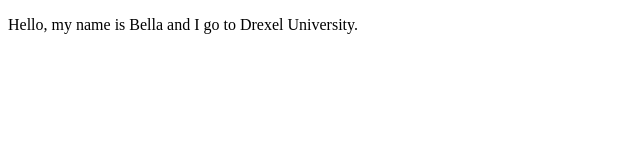
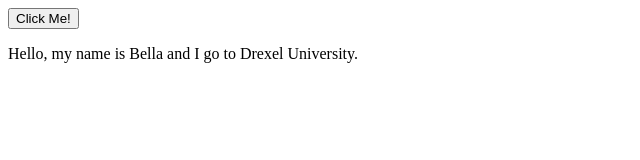
Before and after one commit to Bbbbbella/My-webpage, a plain HTML site: page index.html in a window 1280 px wide. Shown: the whole page, without its empty margins (0-640 px from the left). Drawn offline with Linux system fonts and the light colour scheme.

Commit message:
Update index.html

```diff
--- a/index.html
+++ b/index.html
@@ -1,6 +1,11 @@
 <!DOCTYPE html>
 <html>
+<head>
+  <style>
+  </style>
+</head>
 <body>
+ <button type="button">Click Me!</button>
 <p>Hello, my name is Bella and I go to Drexel University.</p>
 </body>
 </html>
```
